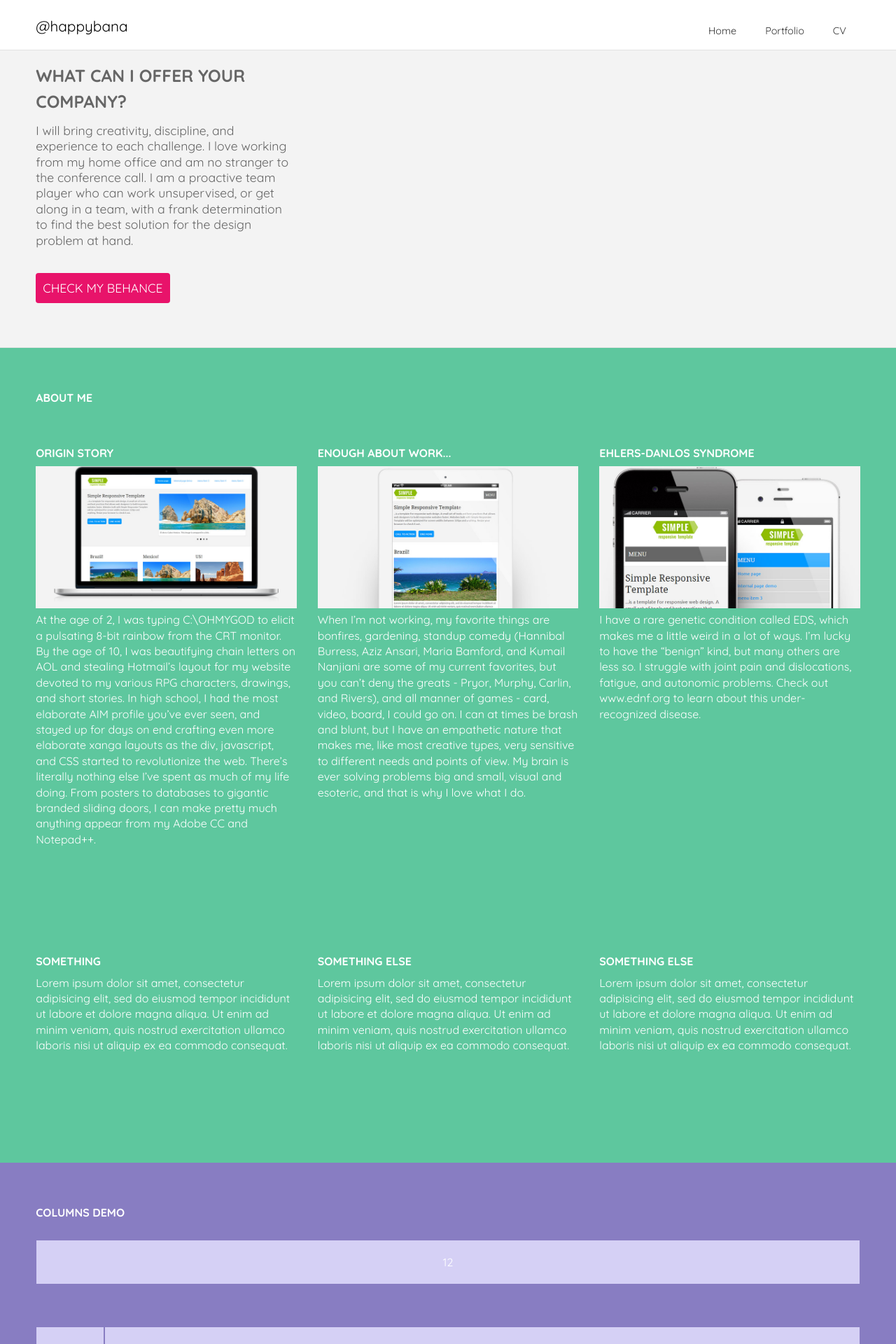
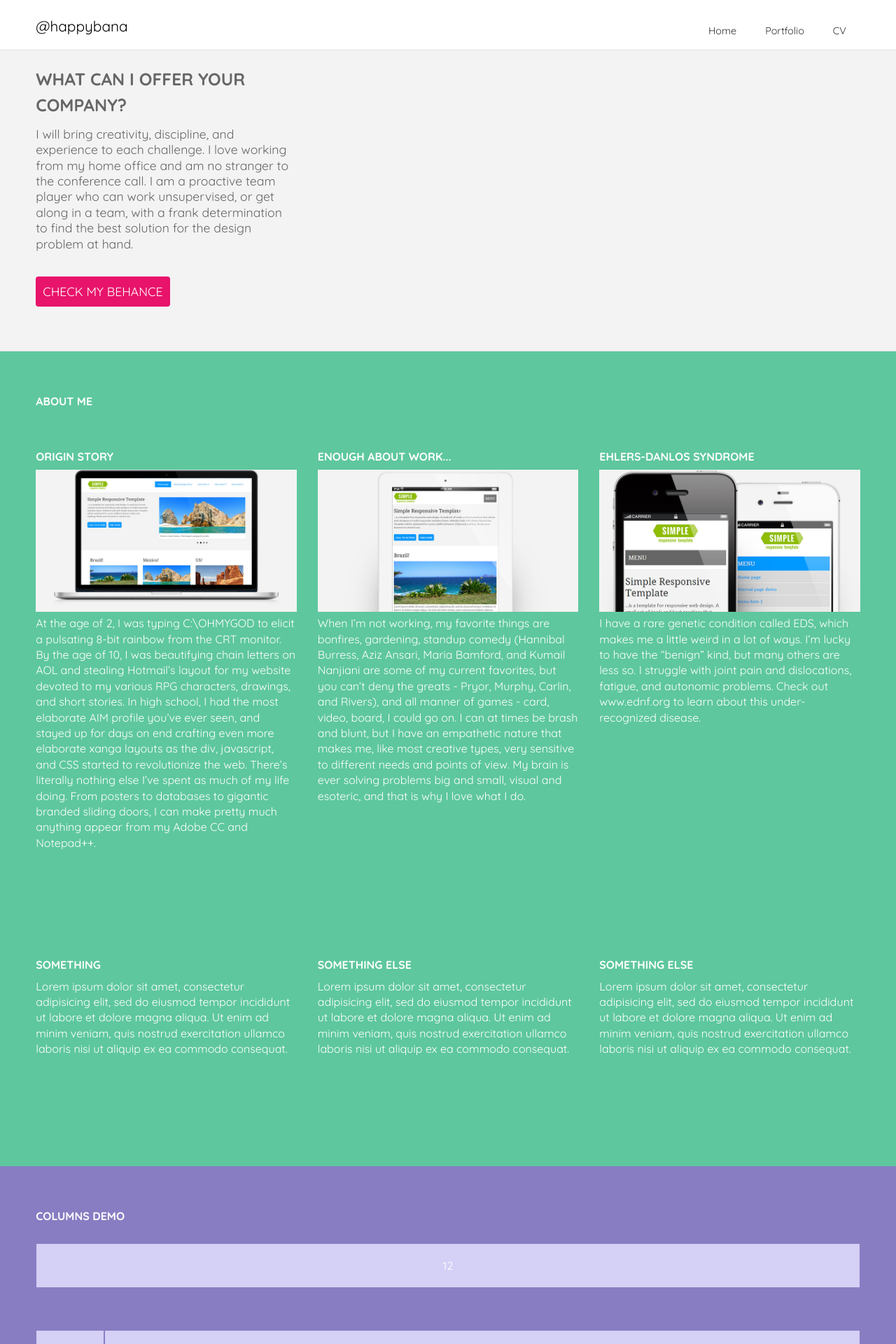
Before and after one commit to banbanbana/happybana.github.io, a Jekyll site: the page home.html, which Jekyll copies as it is, in a window 1280 px wide. Shown: the top 1920 px of the page at 70% size. Built offline with Jekyll 4.4.1, drawn with Linux system fonts in a browser that asks for light colours; some web fonts are replaced.

Commit message:
Update colorblocks-style.css

```diff
--- a/css/colorblocks-style.css
+++ b/css/colorblocks-style.css
@@ -558,7 +558,7 @@
 you can add resource intensive styles.
 */
 @media only screen and (min-width: 1024px) {
-#hero h1{ font-size:1em; margin-top:5px;}
+#hero h1{ font-size:1em; margin-top:10px;}
 }
 
 /*
```
